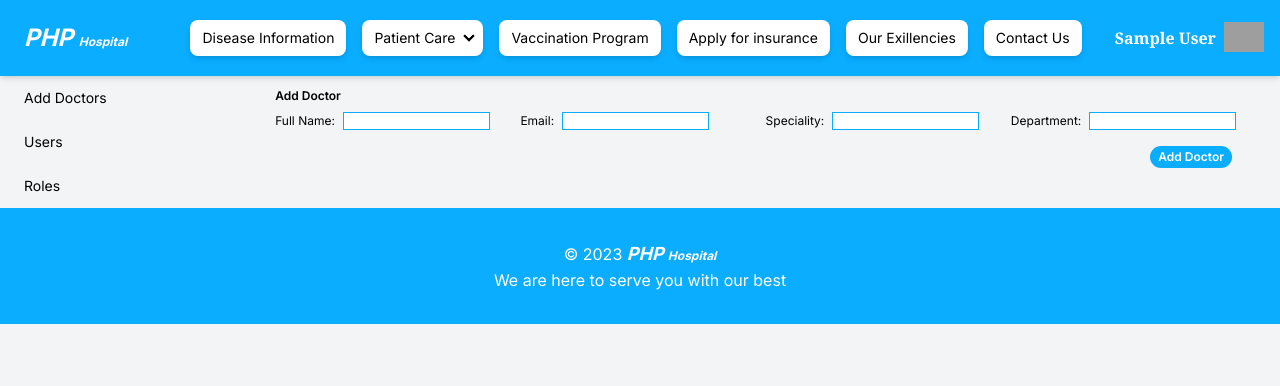
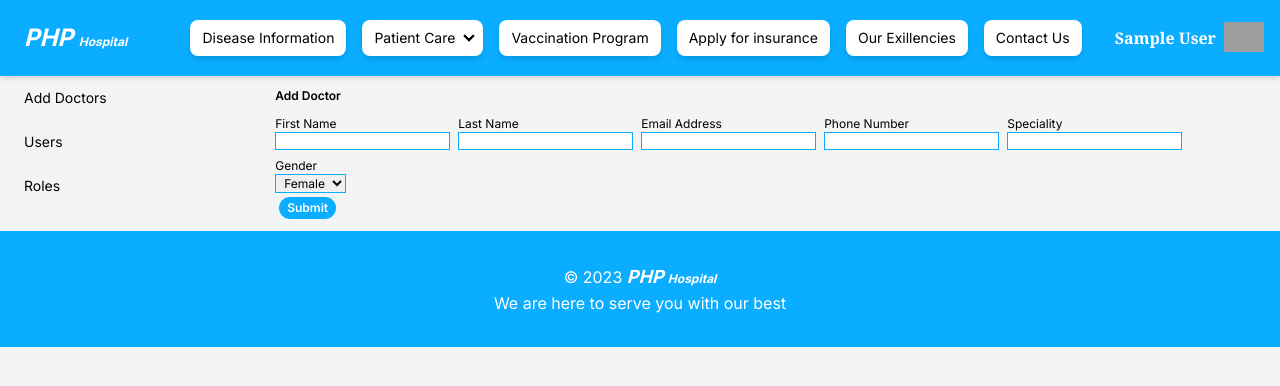
Before and after one commit to Fahim-2001/DBMS_Project_HMS, a Next.js app: page /dashboard/adddoctors in a window 1280 px wide. Shown: the top 386 px of the page. Built offline with nearby package versions, Linux system fonts and the light colour scheme; no server answers; the database is empty; sample sign-in values are in the browser's storage; grey boxes are pictures that could not be loaded.

Commit message:
Add doctor form added

```diff
--- a/package.json
+++ b/package.json
@@ -20,6 +20,7 @@
     "postcss": "8.4.27",
     "react": "18.2.0",
     "react-dom": "18.2.0",
+    "react-hook-form": "^7.47.0",
     "react-responsive-carousel": "^3.2.23",
     "react-toastify": "^9.1.3",
     "swr": "^2.2.4",
--- a/src/app/dashboard/DashboardComponents/AddDoctor/AddDoctor.jsx
+++ b/src/app/dashboard/DashboardComponents/AddDoctor/AddDoctor.jsx
@@ -1,83 +1,65 @@
-"use client"
+"use client";
 import React, { useState } from "react";
+import { useForm } from "react-hook-form";
 
 const AddDoctor = () => {
-  const [fullName, setFullName] = useState("");
-  const [email, setEmail] = useState("");
-  const [speciality, setSpeciality] = useState("");
-  const [department, setDepartment] = useState("");
-  const [error, setError] = useState("");
-
-  const handleSubmit =(e)=>{
-    e.preventDefault();
-    if(!fullName || !email || !speciality || !department ){
-      setError("Please fill all the fields!");
-      return;
-    }
-    const doc = {
-      fullName,
-      email,
-      speciality,
-      department
-    }
-    console.log(doc);
-    setError("")
-  }
+  const { register, handleSubmit } = useForm();
+  const onSubmit = (data) => console.log(data);
 
   return (
     <div>
       <p className="text-xs font-semibold mb-2">Add Doctor</p>
-      <form method="post" onSubmit={handleSubmit}>
-        <div className="grid grid-cols-1 md:grid-cols-2 lg:grid-cols-4">
-          <div className="text-xs mb-2">
-            <label htmlFor="name" className="mr-2">
-              Full Name:
-            </label>
+      <form className="text-xs" onSubmit={handleSubmit(onSubmit)}>
+        <div className="flex flex-wrap">
+          <div className="my-1">
+            <label className="mr-1">First Name</label><br />
             <input
-              name="name"
-              type="text"
-              className="border border-primary w-3/5"
-              onChange={(e)=>setFullName(e.target.value)}
+              className="border border-primary mr-2"
+              {...register("firstname")}
             />
           </div>
-          <div className="text-xs mb-2">
-            <label htmlFor="email" className="mr-2">
-              Email:
-            </label>
+          <div className="my-1">
+            <label className="mr-1">Last Name</label><br />
             <input
-              name="email"
-              type="email"
-              className="border border-primary w-3/5"
-              onChange={(e)=>setEmail(e.target.value)}
+              className="border border-primary mr-2"
+              {...register("lastname")}
             />
           </div>
-          <div className="text-xs mb-2">
-            <label htmlFor="speciality" className="mr-2">
-              Speciality:
-            </label>
+          <div className="my-1">
+            <label className="mr-1">Email Address</label><br />
             <input
-              name="speciality"
-              type="text"
-              className="border border-primary w-3/5"
-              onChange={(e)=>setSpeciality(e.target.value)}
+              className="border border-primary mr-2"
+              {...register("email")}
             />
           </div>
-          <div className="text-xs mb-2">
-            <label htmlFor="department" className="mr-2">
-              Department:
-            </label>
+          <div className="my-1">
+            <label className="mr-1">Phone Number</label><br />
             <input
-              name="department"
-              type="text"
-              className="border border-primary w-3/5"
-              onChange={(e)=>setDepartment(e.target.value)}
+              className="border border-primary mr-2"
+              {...register("phonenumber")}
             />
           </div>
+          <div className="my-1">
+            <label className="mr-1">Speciality</label><br />
+            <input
+              className="border border-primary mr-2"
+              {...register("speciality")}
+            />
+          </div>
+          <div className="my-1">
+            <label className="mr-1">Gender </label><br />
+            <select
+              className="border border-primary mr-2 px-[4px]"
+              {...register("gender")}
+            >
+              <option value="female">Female</option>
+              <option value="male">Male</option>
+            </select>
+          </div>
         </div>
-        <div className="flex md:justify-between my-2 mx-0 lg:mx-6">
-        <p className="text-xs text-red-600">{error}</p>
-        <button type="submit" className="bg-primary hover:bg-secondary text-xs text-white font-semibold px-[8px] py-[3px] rounded-xl">Add Doctor</button>
-        </div>
+        <button className="mx-1 bg-primary hover:bg-secondary text-white font-semibold px-[8px] py-[3px] rounded-xl">
+          Submit
+        </button>
       </form>
     </div>
   );
```
Also changed, not shown: 1 other file (tests, documents, lock files or other folders).
